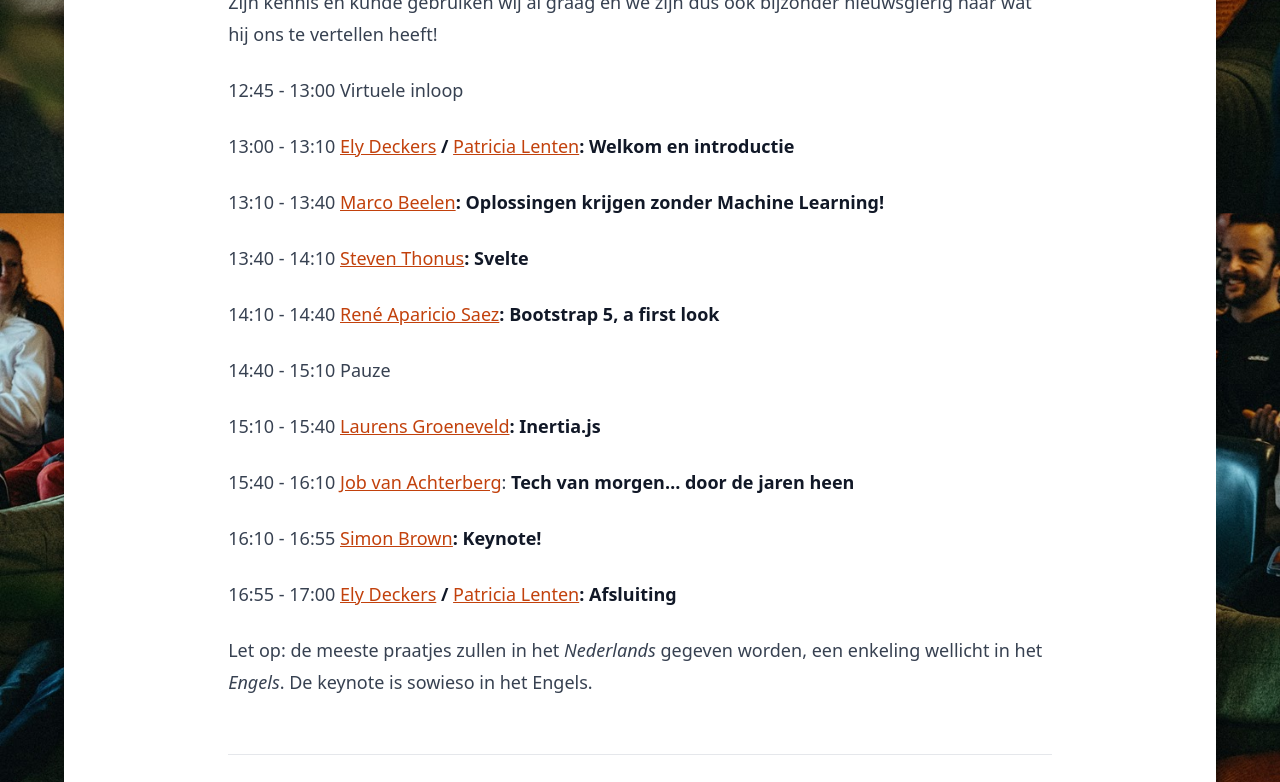
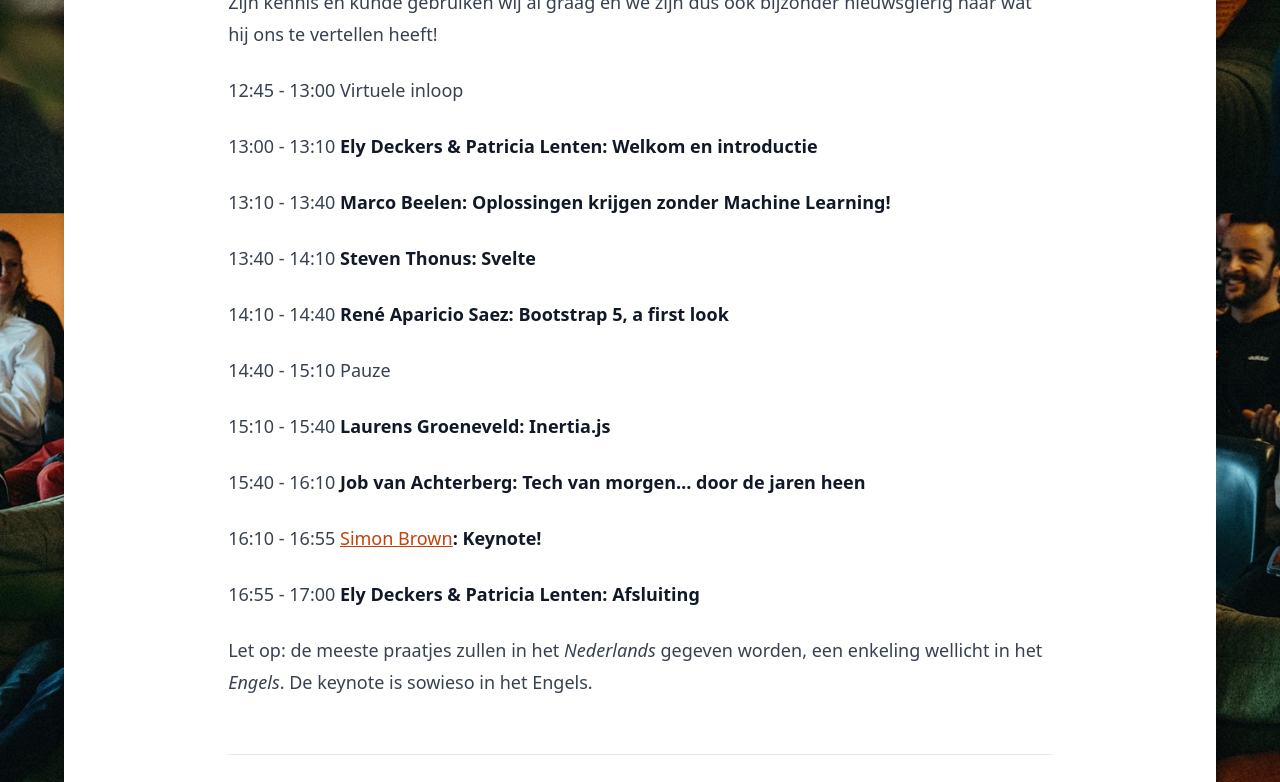
Before and after one commit to infi-nl/con.infi.nl, a SvelteKit app: page /2020/programma in a window 1280 px wide. Shown: the part 640-1422 px from the top of the page. Built offline with nearby package versions, Linux system fonts and the light colour scheme.

Commit message:
Feedback: remove all links
A link will start to 404 if someone becomes an ex-colleague, so we just remove links on old editions.

```diff
--- a/src/routes/2019/programma/+page.svelte
+++ b/src/routes/2019/programma/+page.svelte
@@ -1,7 +1,7 @@
 <script>
   import SimplePageContent from '$lib/components/SimplePageContent.svelte';
   import SimplePageHeader from '$lib/components/SimplePageHeader.svelte';
-  import A from "$lib/components/A.svelte";
+  import A from '$lib/components/A.svelte';
 </script>
 
 <SimplePageHeader>Programma Infi-Con 2019</SimplePageHeader>
@@ -23,22 +23,22 @@
   <p>12:45 - 13:15 Inloop, met koffie en thee &amp; Collaboratief Lego Bouwen</p>
 
   <p>
-    13:15 - 13:20 <a href="https://infi.nl/team/daniel-is-infi/"><strong>Daniel Roy</strong></a><strong>: Welkom en introductie</strong>
+    13:15 - 13:20 <strong>Daniel Roy</strong><strong>: Welkom en introductie</strong>
   </p>
 
-  <p>13:20 - 13:50 <strong><a href="https://infi.nl/medewerkers/jeroen/">Jeroen Heijmans</a>: Learning at Lightning Speed</strong></p>
+  <p>13:20 - 13:50 <strong>Jeroen Heijmans: Learning at Lightning Speed</strong></p>
 
-  <p>13:55 - 14:10 <strong><a href="https://infi.nl/medewerkers/anna/">Anna Baas</a>: Azure Search bij NLZIET </strong></p>
+  <p>13:55 - 14:10 <strong>Anna Baas: Azure Search bij NLZIET </strong></p>
 
-  <p>14:15 - 14:30 <strong><a href="https://infi.nl/medewerkers/sander-vink/">Sander Vink</a>: GitLab naar Azure Auto-Deploy</strong></p>
+  <p>14:15 - 14:30 <strong>Sander Vink: GitLab naar Azure Auto-Deploy</strong></p>
 
   <p>14:30 - 14:45 <strong>Mendel Agterberg: Healing F#-withdrawal with C#</strong></p>
 
   <p>14:45 - 15:00 Pauze &amp; Collaboratief Lego Bouwen</p>
 
-  <p>15:00 - 15:30 <strong><a href="https://infi.nl/medewerkers/peer/">Peer Fisser</a>: VueJS deep dive</strong></p>
+  <p>15:00 - 15:30 <strong>Peer Fisser: VueJS deep dive</strong></p>
 
-  <p>15:35 - 16:05 <strong><a href="https://infi.nl/medewerkers/ely/">Ely Deckers</a></strong>: <strong>ReactNative</strong></p>
+  <p>15:35 - 16:05 <strong>Ely Deckers: ReactNative</strong></p>
 
   <p>
     16:10 - 16:55 <strong
@@ -46,7 +46,7 @@
     >
   </p>
 
-  <p>16:55 - 17:00 <strong><a href="https://infi.nl/team/daniel-is-infi/">Daniel Roy</a>: Afsluiting</strong></p>
+  <p>16:55 - 17:00 <strong>Daniel Roy: Afsluiting</strong></p>
 
   <p>17:00 - 19:00 Borrel &amp; Collaboratief Lego Bouwen</p>
 
--- a/src/routes/2020/programma/+page.svelte
+++ b/src/routes/2020/programma/+page.svelte
@@ -1,7 +1,7 @@
 <script>
   import SimplePageContent from '$lib/components/SimplePageContent.svelte';
   import SimplePageHeader from '$lib/components/SimplePageHeader.svelte';
-  import A from "$lib/components/A.svelte";
+  import A from '$lib/components/A.svelte';
 </script>
 
 <SimplePageHeader>Programma Infi-Con 2020</SimplePageHeader>
@@ -22,39 +22,29 @@
   <p>12:45 - 13:00 Virtuele inloop</p>
 
   <p>
-    13:00 - 13:10 <strong
-      ><a href="https://infi.nl/medewerkers/ely/">Ely Deckers</a> / <a href="https://infi.nl/team/patricia-is-infi/">Patricia Lenten</a>:
-      Welkom en introductie</strong
-    >
+    13:00 - 13:10 <strong>Ely Deckers &amp; Patricia Lenten: Welkom en introductie</strong>
   </p>
 
   <p>
-    13:10 - 13:40&nbsp;<strong
-      ><a href="https://infi.nl/medewerkers/marco-b">Marco Beelen</a>: Oplossingen krijgen zonder Machine Learning!</strong
-    >
+    13:10 - 13:40 <strong>Marco Beelen: Oplossingen krijgen zonder Machine Learning!</strong>
   </p>
 
-  <p>13:40 - 14:10&nbsp;<strong><a href="https://infi.nl/medewerkers/steven">Steven Thonus</a>: Svelte</strong></p>
+  <p>13:40 - 14:10 <strong>Steven Thonus: Svelte</strong></p>
 
-  <p>14:10 - 14:40 <strong><a href="https://infi.nl/medewerkers/rene/">René Aparicio Saez</a>:&nbsp;Bootstrap 5, a first look</strong></p>
+  <p>14:10 - 14:40 <strong>René Aparicio Saez: Bootstrap 5, a first look</strong></p>
 
   <p>14:40 - 15:10 Pauze</p>
 
-  <p>15:10 - 15:40&nbsp;<strong><a href="https://infi.nl/medewerkers/laurens/">Laurens Groeneveld</a>: Inertia.js</strong></p>
+  <p>15:10 - 15:40 <strong>Laurens Groeneveld: Inertia.js</strong></p>
 
   <p>
-    15:40 - 16:10 <strong><a href="https://infi.nl/medewerkers/job/">Job van Achterberg</a></strong>:&nbsp;<strong
-      >Tech van morgen… door de jaren heen</strong
-    >
+    15:40 - 16:10 <strong>Job van Achterberg: Tech van morgen… door de jaren heen</strong>
   </p>
 
-  <p>16:10 - 16:55&nbsp;<strong><A href="https://simonbrown.je/">Simon Brown</A>:&nbsp;Keynote!</strong></p>
+  <p>16:10 - 16:55 <strong><A href="https://simonbrown.je/">Simon Brown</A>: Keynote!</strong></p>
 
   <p>
-    16:55 - 17:00&nbsp;<strong
-      ><a href="https://infi.nl/medewerkers/ely/">Ely Deckers</a> / <a href="https://infi.nl/team/patricia-is-infi/">Patricia Lenten</a>:
-      Afsluiting</strong
-    >
+    16:55 - 17:00 <strong>Ely Deckers &amp; Patricia Lenten: Afsluiting</strong>
   </p>
 
   <p>
--- a/src/routes/2022/programma/+page.svelte
+++ b/src/routes/2022/programma/+page.svelte
@@ -1,7 +1,7 @@
 <script lang="ts">
   import SimplePageContent from '$lib/components/SimplePageContent.svelte';
   import SimplePageHeader from '$lib/components/SimplePageHeader.svelte';
-  import A from "$lib/components/A.svelte";
+  import A from '$lib/components/A.svelte';
 </script>
 
 <SimplePageHeader>Programma Infi-Con 2022</SimplePageHeader>
@@ -23,27 +23,17 @@
   <h2>Donderdag 20 oktober 2022, 12:30 - 17:00 @ Infi Utrecht</h2>
   <ul>
     <li>12:30 - 13:00 Inloop, met koffie, thee, fris en wat lichte (o.a. vegan) snacks</li>
+    <li>13:00 - 13:15 <strong>Jeroen Heijmans: Opening</strong></li>
     <li>
-      13:00 - 13:15 <a href="https://infi.nl/team/jeroen-heijmans-is-infi/">Jeroen Heijmans</a>: Opening
-    </li>
-    <li>
-      13:15 - 14:15 <A href="https://www.felienne.com/">Felienne Hermans</A>: The Programmer's Brain
+      13:15 - 14:15 <strong><A href="https://www.felienne.com/">Felienne Hermans</A>: The Programmer's Brain</strong>
     </li>
     <li>14:15 - 14:30 Pauze</li>
-    <li>
-      14:30 - 15:05 <a href="https://infi.nl/team/peer-is-infi/">Peer Fisser</a>: Er is hier maar een de baas
-    </li>
-    <li>
-      15:05 - 15:40 <a href="https://infi.nl/team/max-is-infi/">Max Nieuwstad</a>: Unit Testing Principles, Practices, and Patterns
-    </li>
+    <li>14:30 - 15:05 <strong>Peer Fisser: Er is hier maar een de baas</strong></li>
+    <li>15:05 - 15:40 <strong>Max Nieuwstad: Unit Testing Principles, Practices, and Patterns</strong></li>
     <li>15:50 - 16:05 Pauze</li>
-    <li>
-      16:05 - 16:40 <a href="https://infi.nl/team/jeroen-is-infi/">Jeroen Huinink</a>: The Mythical Man-Month
-    </li>
-    <li>
-      16:40 - 17:00 <a href="https://infi.nl/team/patricia-is-infi/">Patricia Lenten</a>: Afsluiting
-    </li>
-    <li>17:00 - 19:00 Borrel met (o.a. vegan) snacks</li>
+    <li>16:05 - 16:40 <strong>Jeroen Huinink: The Mythical Man-Month</strong></li>
+    <li>16:40 - 17:00 <strong>Patricia Lenten: Afsluiting</strong></li>
+    <li>17:00 - 19:00 Borrel!</li>
   </ul>
 
   <p>
```
